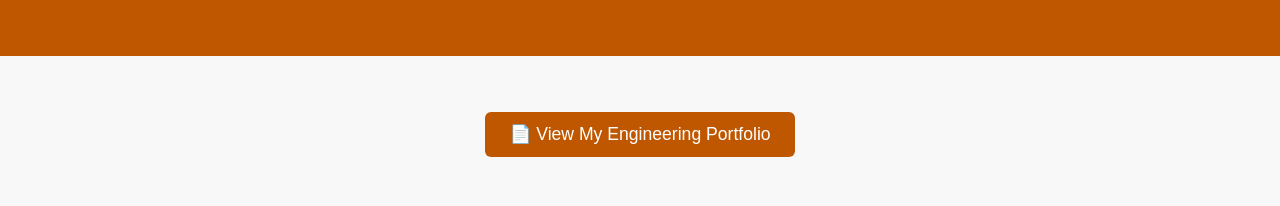
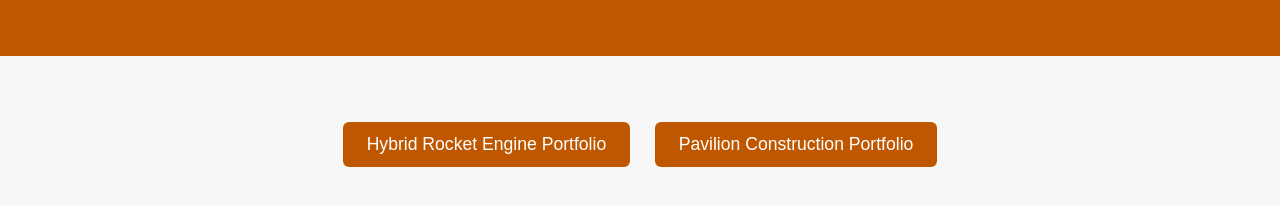
Before and after one commit to andrew-c1/Taurus-Portfolio, a plain HTML site: page index.html in a window 1280 px wide. Shown: the part 120-326 px from the top of the page. Drawn offline with Linux system fonts and the light colour scheme.

Commit message:
Modify portfolio links and style adjustments
Updated portfolio links and added margin to buttons.

```diff
--- a/index.html
+++ b/index.html
@@ -36,6 +36,7 @@
       text-decoration: none;
       border-radius: 6px;
       transition: background-color 0.3s ease;
+      margin: 10px; /* Adds spacing between buttons */
     }
     a.button:hover {
       background-color: #a04300;
@@ -51,7 +52,10 @@
   <div class="content">
     <p>
       <a class="button" href="Taurus%20Test%20Stand%20Portfolio%20%284%29.pdf" target="_blank">
-        📄 View My Engineering Portfolio
+        Hybrid Rocket Engine Portfolio
+      </a>
+      <a class="button" href="TreeFolks%20Pavilion%20Portfolio%20(2).pdf" target="_blank">
+        Pavilion Construction Portfolio
       </a>
     </p>
   </div>
```
